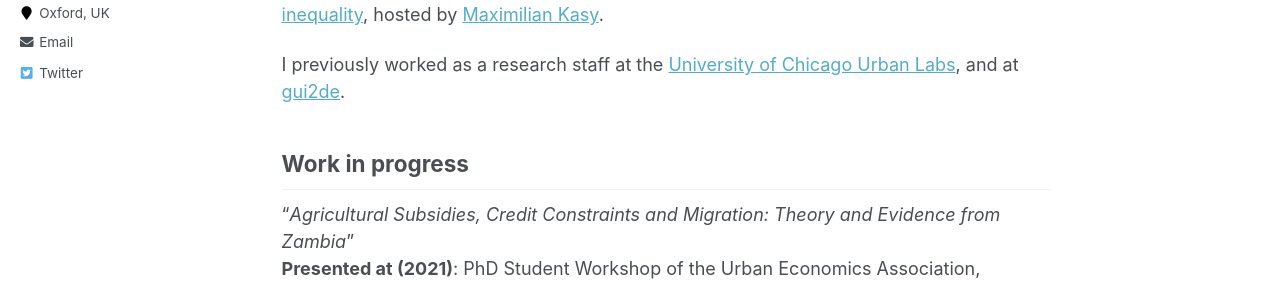
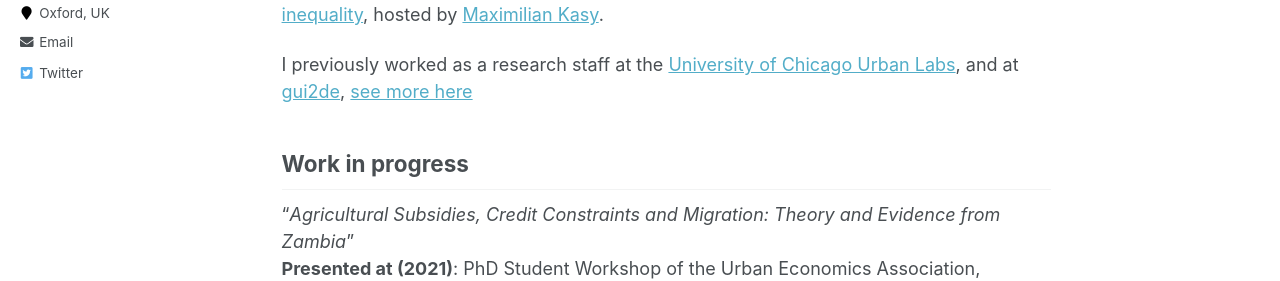
Before and after one commit to bzdiop/bzdiop.github.io, a Jekyll site: the page built from _pages/about.md, in a window 1280 px wide and 900 px high. Shown: the part 412-693 px from the top of the window. Built offline with Jekyll 4.4.1, drawn with Linux system fonts in a browser that asks for light colours.

Commit message:
linking to cv'ish

```diff
--- a/_pages/about.md
+++ b/_pages/about.md
@@ -14,7 +14,7 @@
 
 I am the T.A for the Quantitative Methods course of the [MSc. in Economics for Development](https://www.economics.ox.ac.uk/m.sc.-in-economics-for-development#collapse2101516) and co-organized the 2021 conference on [machine learning and economic inequality](https://maxkasy.github.io/home/ML_inequality_conference/), hosted by [Maximilian Kasy](https://maxkasy.github.io/home/).
 
-I previously worked as a research staff at the [University of Chicago Urban Labs](https://urbanlabs.uchicago.edu/), and at [gui2de](https://gui2de.georgetown.edu/#).
+I previously worked as a research staff at the [University of Chicago Urban Labs](https://urbanlabs.uchicago.edu/), and at [gui2de](https://gui2de.georgetown.edu/#), [see more here](https://bzdiop.github.io/cv/)
 
 
 ## Work in progress
```
